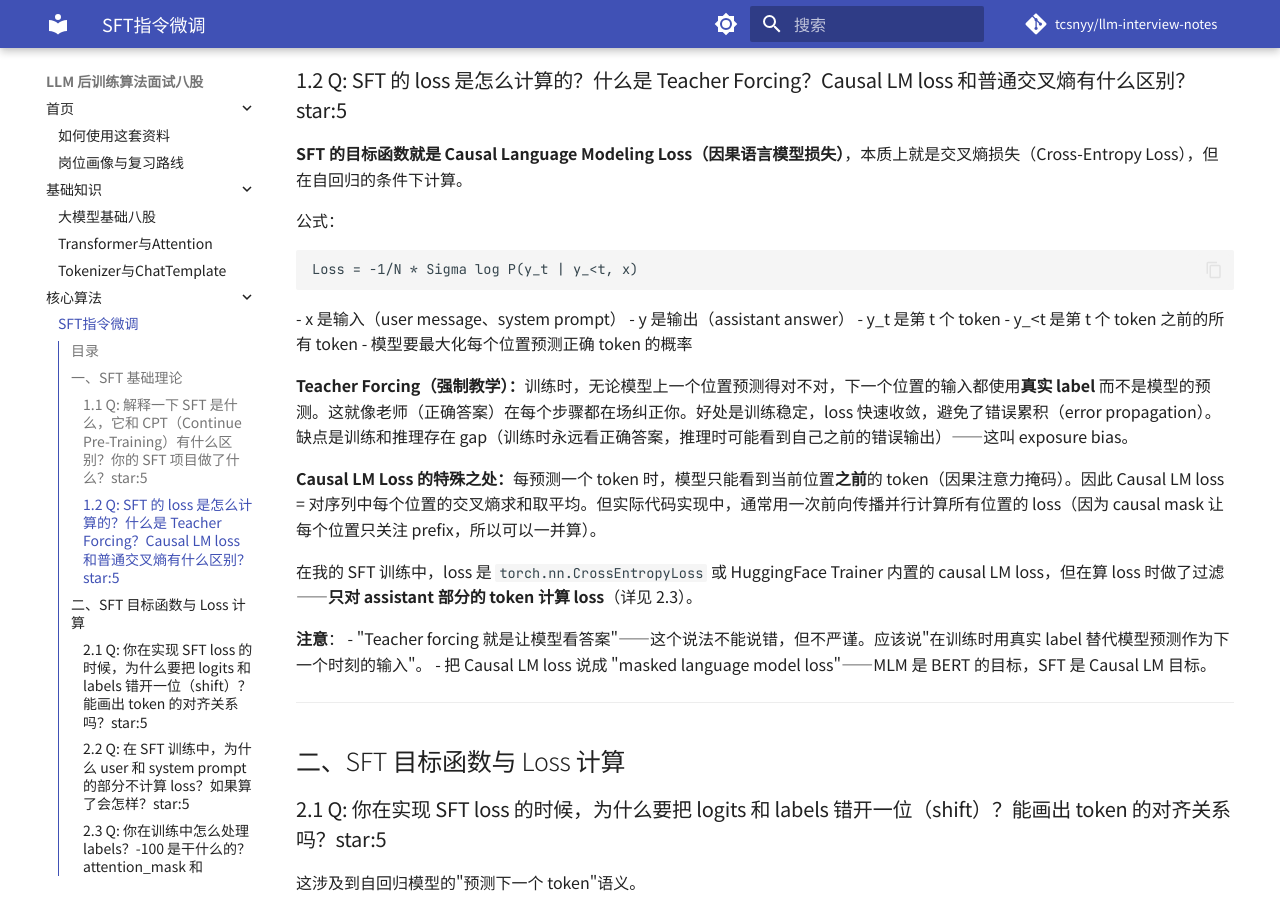
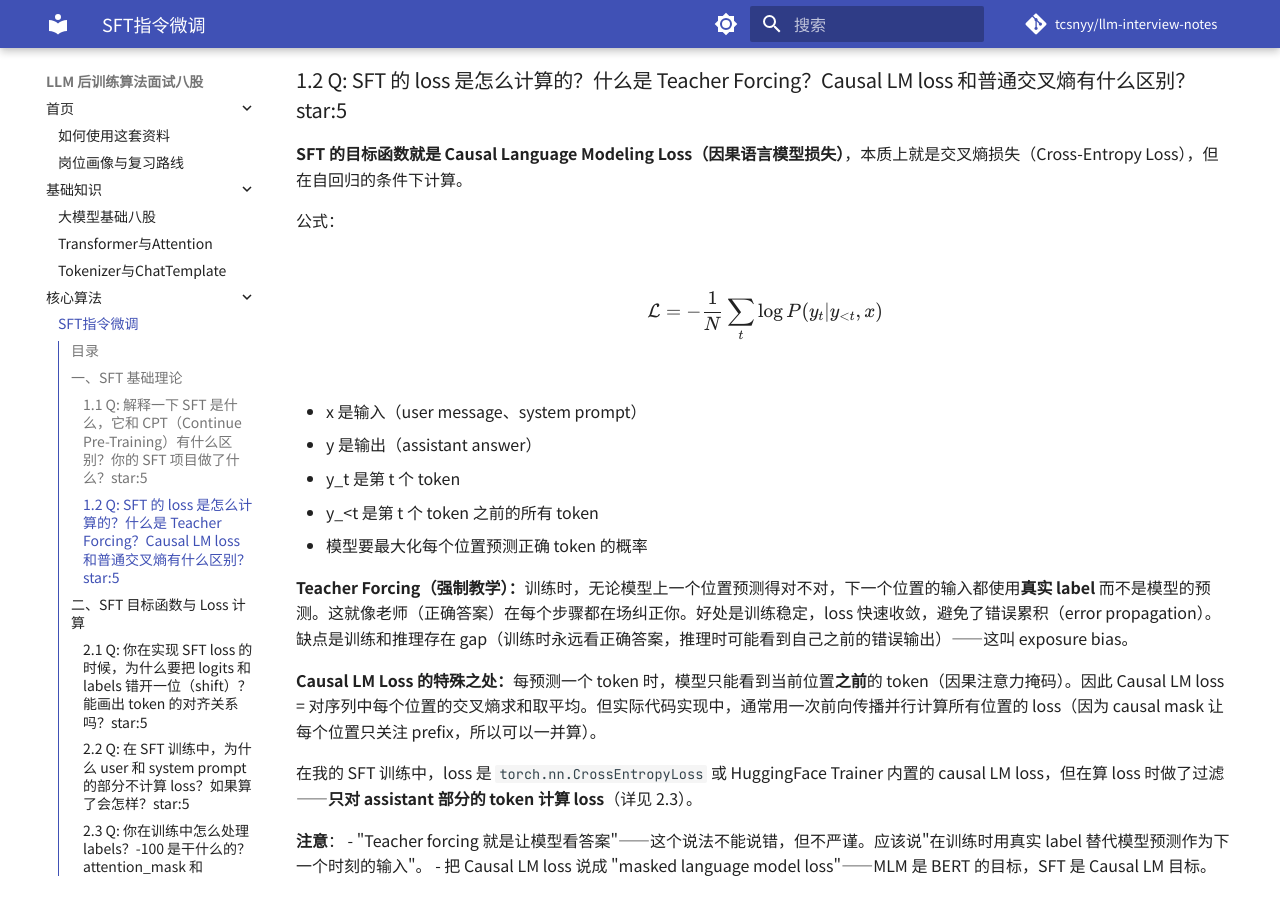
Before and after one commit to tcsnyy/llm-interview-notes, an MkDocs documentation site: the page built from docs/05_SFT指令微调.md, in a window 1280 px wide and 900 px high, scrolled down 1545 px. Built offline with MkDocs 1.6.1 and Material for MkDocs 9.7.7, drawn with Linux system fonts in a browser that asks for light colours; comment, search, counter and statistics services are not loaded.

Commit message:
fix: convert plain-text SFT loss formula to LaTeX 1554 math

````diff
--- a/docs/05_SFT指令微调.md
+++ b/docs/05_SFT指令微调.md
@@ -51,9 +51,9 @@
 **SFT 的目标函数就是 Causal Language Modeling Loss（因果语言模型损失）**，本质上就是交叉熵损失（Cross-Entropy Loss），但在自回归的条件下计算。
 
 公式：
-```
-Loss = -1/N * Sigma log P(y_t | y_<t, x)
-```
+
+$$\mathcal{L} = -\frac{1}{N} \sum_{t} \log P(y_t | y_{<t}, x)$$
+
 - x 是输入（user message、system prompt）
 - y 是输出（assistant answer）
 - y_t 是第 t 个 token
````
